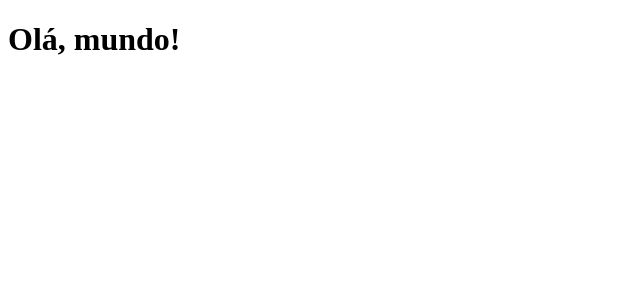
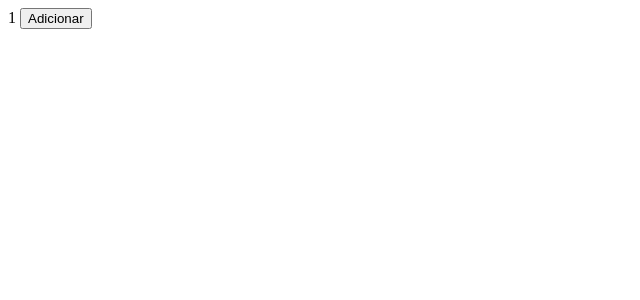
Before and after one commit to gabrielestefono/curso_angular, an Angular app: page / in a window 1280 px wide. Shown: the top 300 px of the page, without its empty margins (0-640 px from the left). Built offline with nearby package versions, Linux system fonts and the light colour scheme.

Commit message:
ngDoCheck

```diff
--- a/src/app/app.component.ts
+++ b/src/app/app.component.ts
@@ -1,16 +1,29 @@
-import { Component, OnInit } from '@angular/core';
+import { AfterContentChecked, AfterContentInit, AfterViewChecked, AfterViewInit, Component, DoCheck, OnInit } from '@angular/core';
 
 @Component({
   selector: 'app-root',
   template: `
-  <app-title title="Olá, mundo!"></app-title>
+  {{valor}}
+  <button (click)="adicionar()">Adicionar</button>
   <router-outlet></router-outlet>
   `,
 })
-export class AppComponent implements OnInit{
-  ngOnInit(): void {
-    // setTimeout(()=>{
-    //   console.log(1);
-    // },5000);
+export class AppComponent implements OnInit, DoCheck, AfterContentInit, AfterContentChecked, AfterViewInit, AfterViewChecked{
+  public valor = 1;
+
+  public adicionar(){
+    return this.valor = ++this.valor;
   }
+
+  ngOnInit(): void {console.log('ngOnInit')}
+
+  ngDoCheck(): void {console.log('ngDoCheck')}
+
+  ngAfterContentInit(): void {console.log('ngAfterContentInit')}
+
+  ngAfterContentChecked(): void {console.log('ngAfterContentChecked')}
+
+  ngAfterViewInit(): void {console.log('ngAfterViewInit')}
+
+  ngAfterViewChecked(): void {console.log('ngAfterViewChecked')}
 }
```
